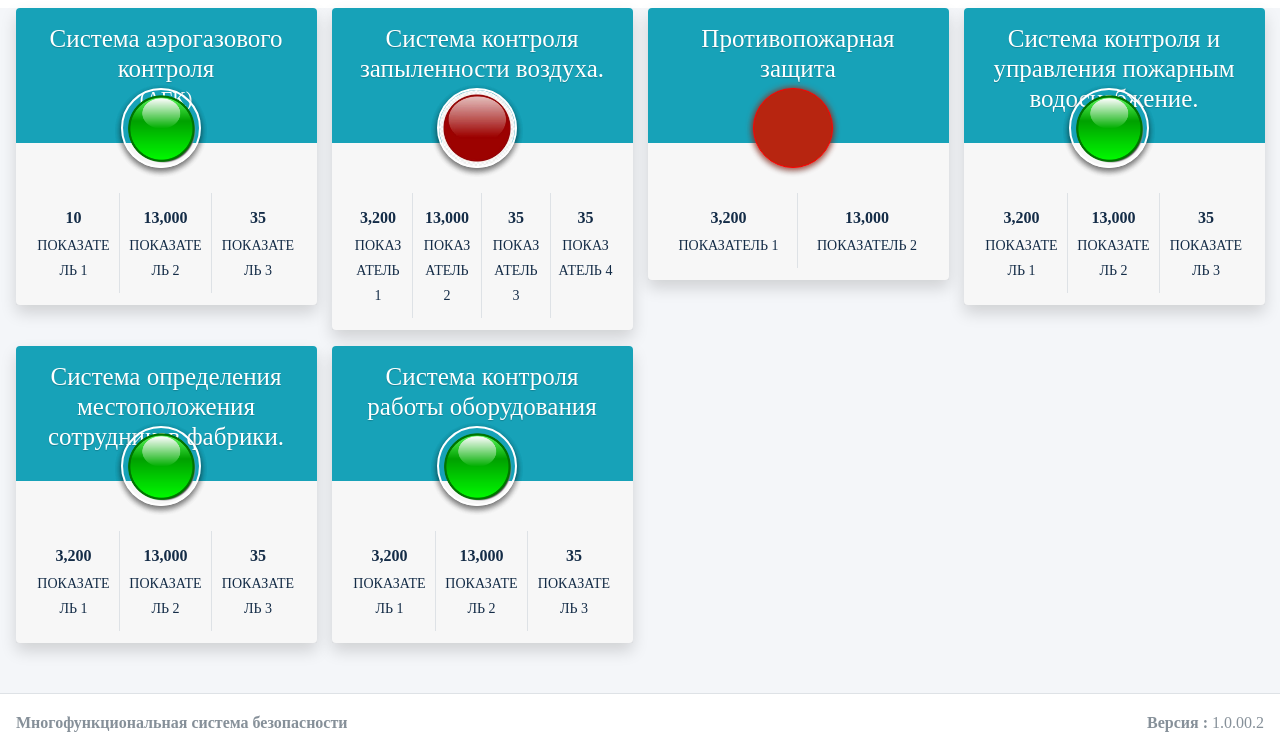
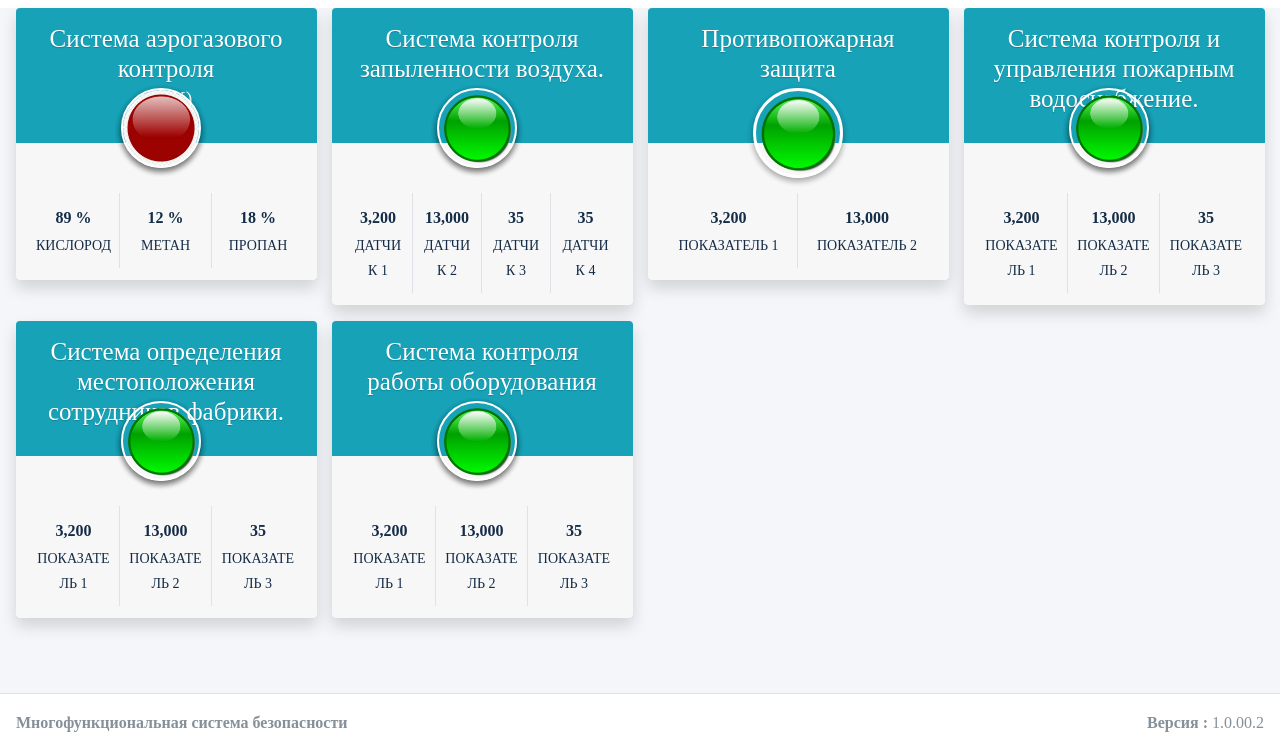
Before and after one commit to Sabron/mfss, a Django app: page /main/ in a window 1280 px wide. Shown: the part 57-808 px from the top of the page. Run offline with Django 3.2, Linux system fonts and the light colour scheme; the visitor is signed in with stand-in values (Sample User, id 1); parts of the project's set-up code (start-up, migrations or seed data) failed here and were passed over; some libraries are stand-ins or nearby versions.

Commit message:
update : 25.05.2022 11:29:37,41

```diff
--- a/templates/default.html
+++ b/templates/default.html
@@ -109,31 +109,31 @@
               </div>
               <div class="widget-user-image">
                 <a href="/acs/"type="button" class="img-circle elevation-2">
-                    <img class="img-circle elevation-2 btn-circle-ok" src="{% static 'img/ok-status.png' %}?ver={% settings_value 'APP_VER' %}" alt="User Avatar">
+                    <img class="img-circle elevation-2 btn-circle-ok" src="{% static 'img/error-status.webp' %}?ver={% settings_value 'APP_VER' %}" alt="User Avatar">
                 </a>
               </div>
               <div class="card-footer">
                 <div class="row">
                   <div class="col-sm-4 border-right">
                     <div class="description-block">
-                      <h5 class="description-header">10</h5>
-                      <span class="description-text">Показатель 1</span>
+                      <h5 class="description-header">89 %</h5>
+                      <span class="description-text">Кислород</span>
                     </div>
                     <!-- /.description-block -->
                   </div>
                   <!-- /.col -->
                   <div class="col-sm-4 border-right">
                     <div class="description-block">
-                      <h5 class="description-header">13,000</h5>
-                      <span class="description-text">Показатель 2</span>
+                      <h5 class="description-header">12 %</h5>
+                      <span class="description-text">Метан</span>
                     </div>
                     <!-- /.description-block -->
                   </div>
                   <!-- /.col -->
                   <div class="col-sm-4">
                     <div class="description-block">
-                      <h5 class="description-header">35</h5>
-                      <span class="description-text">Показатель 3</span>
+                      <h5 class="description-header">18 %</h5>
+                      <span class="description-text">Пропан</span>
                     </div>
                     <!-- /.description-block -->
                   </div>
@@ -155,7 +155,7 @@
               </div>
               <div class="widget-user-image">
                 <a href="/"type="button" class="img-circle elevation-2">
-                    <img class="img-circle elevation-2 btn-circle-ok" src="{% static 'img/error-status.webp' %}?ver={% settings_value 'APP_VER' %}" alt="User Avatar">
+                    <img class="img-circle elevation-2 btn-circle-ok" src="{% static 'img/ok-status.png' %}?ver={% settings_value 'APP_VER' %}" alt="User Avatar">
                 </a>
               </div>
               <div class="card-footer">
@@ -163,7 +163,7 @@
                   <div class="col-sm-3 border-right">
                     <div class="description-block">
                       <h5 class="description-header">3,200</h5>
-                      <span class="description-text">Показатель 1</span>
+                      <span class="description-text">Датчик 1</span>
                     </div>
                     <!-- /.description-block -->
                   </div>
@@ -171,7 +171,7 @@
                   <div class="col-sm-3 border-right">
                     <div class="description-block">
                       <h5 class="description-header">13,000</h5>
-                      <span class="description-text">Показатель 2</span>
+                      <span class="description-text">Датчик 2</span>
                     </div>
                     <!-- /.description-block -->
                   </div>
@@ -179,14 +179,14 @@
                   <div class="col-sm-3 border-right">
                     <div class="description-block">
                       <h5 class="description-header">35</h5>
-                      <span class="description-text">Показатель 3</span>
+                      <span class="description-text">Датчик 3</span>
                     </div>
                     <!-- /.description-block -->
                   </div>
                   <div class="col-sm-3">
                     <div class="description-block">
                       <h5 class="description-header">35</h5>
-                      <span class="description-text">Показатель 4</span>
+                      <span class="description-text">Датчик 4</span>
                     </div>
                     <!-- /.description-block -->
                   </div>
@@ -207,11 +207,11 @@
                 <h5 class="widget-user-desc"></h5>
               </div>
               <div class="widget-user-image">
-                <!--<img class="img-circle elevation-2" src="{% static 'img/error-status.webp' %}?ver={% settings_value 'APP_VER' %}" alt="User Avatar">-->
-                <a href="/"type="button" class="img-circle elevation-2">
+                <img class="img-circle elevation-2" src="{% static 'img/ok-status.png' %}?ver={% settings_value 'APP_VER' %}" alt="User Avatar">
+                <!--<a href="/"type="button" class="img-circle elevation-2">
                     <button type="submit" class="btn-circle"></button>
 
-                </a>
+                </a>-->
 
 
               </div>
```
